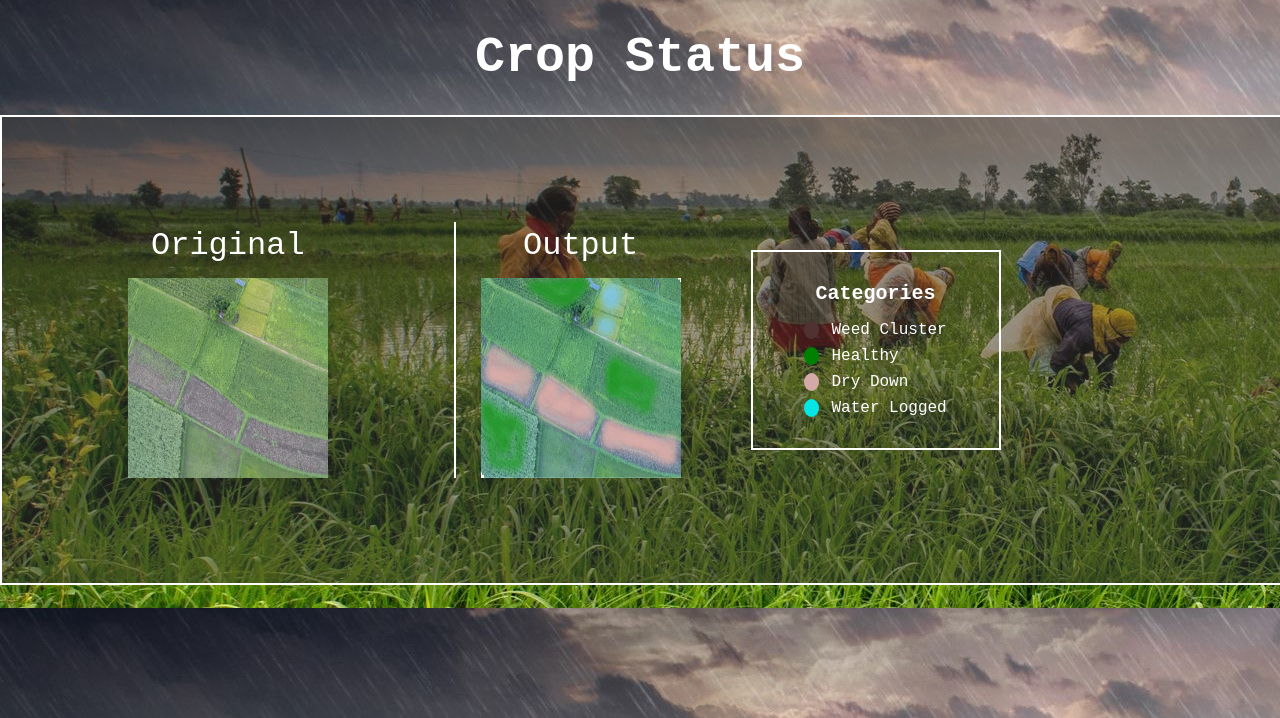
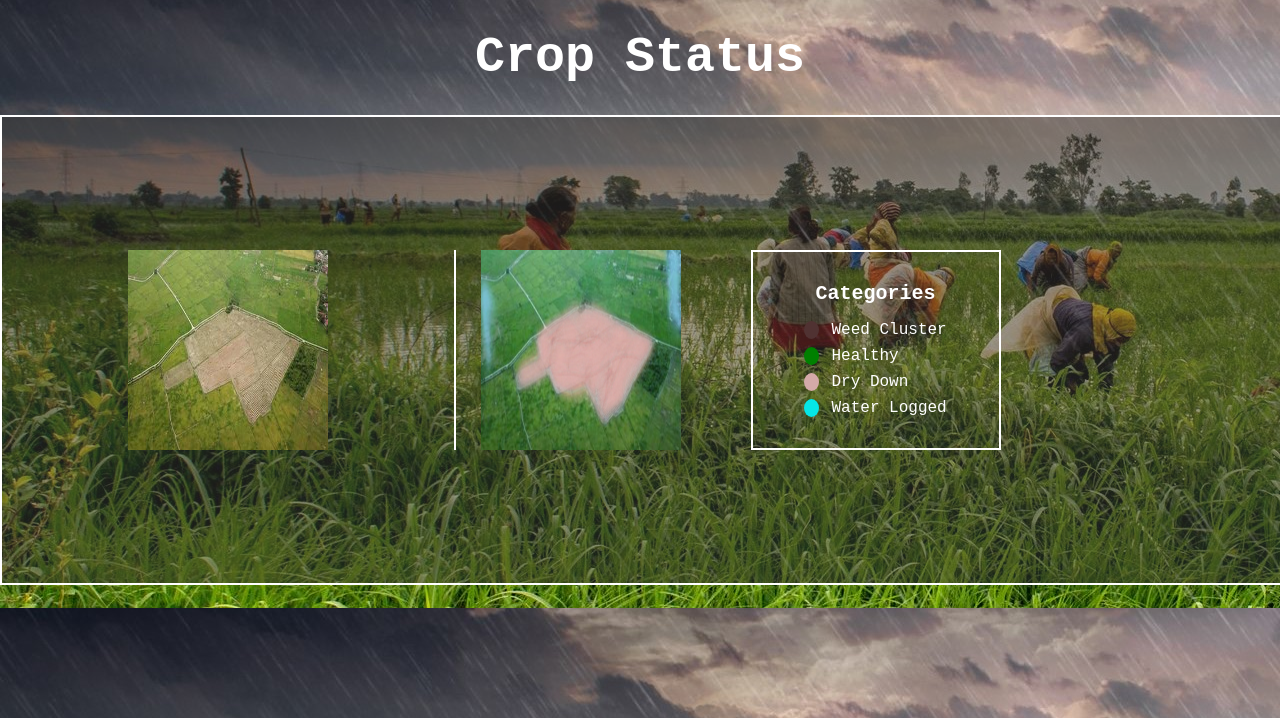
Before and after one commit to abhay1500/Farmers_point, a Django app: template farmer/templates/prediction.html in a window 1280 px wide. Shown: the part 66-784 px from the top of the page. Run offline with Django 4.2, Linux system fonts and the light colour scheme; the template is opened without the code that fills it, so the values that code supplies are empty.

Commit message:
last cmmit

```diff
--- a/farmer/templates/prediction.html
+++ b/farmer/templates/prediction.html
@@ -9,15 +9,15 @@
 <div id="prediction-header"><b>Crop Status</b></div>
 <div class="prediction-container">
     <div id="original">
-        <h2>Original</h2>
-        <img src="/static/images/Farmland_1.jpg" style="height:200px; width:200px" alt="">
+        {% comment %} <h2>Original</h2> {% endcomment %}
+        <img src="/static/images/Farmland_3.jpg" style="height:200px; width:200px" alt="">
     </div>
     <div id="output-container">
         <div id="output">
-            <h2>Output</h2>
-            <img src="/static/segmented/rgbMJWDUMQT9MJWDUMQT9MJWDUMQT9MJWDUMQT9MJWDUMQT9MJWDUMQT9MJWDUMQT9MJWDUMQT9MJWDUMQT9MJWDUMQT9MJWDUMQT9MJWDUMQT9MJWDUMQT9MJWDUMQT9MJWDUMQT9MJWDUMQT9MJWDUMQT9MJ.png" style="height:200px; width:200px" alt="">
+            {% comment %} <h2>Output</h2> {% endcomment %}
+            {% comment %} <img src="/static/segmented/rgbMJWDUMQT9MJWDUMQT9MJWDUMQT9MJWDUMQT9MJWDUMQT9MJWDUMQT9MJWDUMQT9MJWDUMQT9MJWDUMQT9MJWDUMQT9MJWDUMQT9MJWDUMQT9MJWDUMQT9MJWDUMQT9MJWDUMQT9MJWDUMQT9MJWDUMQT9MJ.png" style="height:200px; width:200px" alt=""> {% endcomment %}
             {% comment %} <img src="/static/segmented/rgbFY1AYCV8XrgbFY1AYCV8XrgbFY1AYCV8XrgbFY1AYCV8XrgbFY1AYCV8XrgbFY1AYCV8XrgbFY1AYCV8XrgbFY1AYCV8XrgbFY1AYCV8XrgbFY1AYCV8XrgbFY1AYCV8XrgbFY1AYCV8XrgbFY1AYCV8Xrg.png " style="height:200px; width:200px" alt=""> {% endcomment %}
-            {% comment %} <img src="/static/segmented/rgbMKHWDUHY8rgbMKHWDUHY8rgbMKHWDUHY8rgbMKHWDUHY8rgbMKHWDUHY8rgbMKHWDUHY8rgbMKHWDUHY8rgbMKHWDUHY8rgbMKHWDUHY8rgbMKHWDUHY8rgbMKHWDUHY8rgbMKHWDUHY8rgbMKHWDUHY8rg.png " style="height:200px; width:200px" alt=""> {% endcomment %}
+            <img src="/static/segmented/rgbMKHWDUHY8rgbMKHWDUHY8rgbMKHWDUHY8rgbMKHWDUHY8rgbMKHWDUHY8rgbMKHWDUHY8rgbMKHWDUHY8rgbMKHWDUHY8rgbMKHWDUHY8rgbMKHWDUHY8rgbMKHWDUHY8rgbMKHWDUHY8rgbMKHWDUHY8rg.png " style="height:200px; width:200px" alt="">
             {% comment %} <img src="/static/segmented/rgbMOURFZ4rgbMOURFZ4rgbMOURFZ4rgbMOURFZ4rgbMOURFZ4rgbMOURFZ4rgbMOURFZ4rgbMOURFZ4rgbMOURFZ4rgbMOURFZ4rgbMOURFZ4rgbMOURFZ4rgbMOURFZ4rgbMOURFZ4rgbMOURFZ4.png " style="height:200px; width:200px" alt=""> {% endcomment %}
         </div>
         <div id="lables">
```
Also changed, not shown: db.sqlite3.
